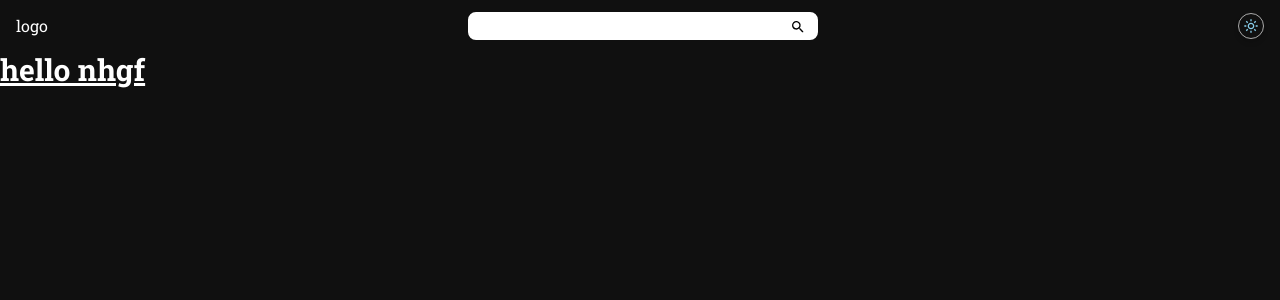
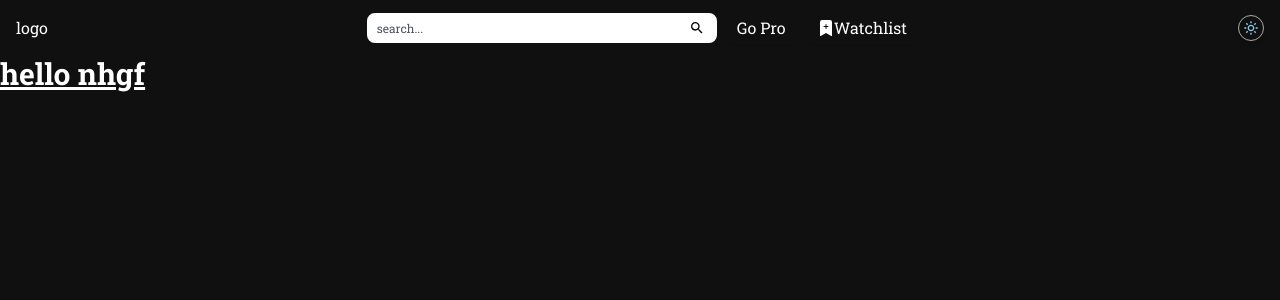
Before and after one commit to Kalebb12/FilmFusion, a React (Vite) app: page / in a window 1280 px wide. Shown: the top 300 px of the page. Built offline with nearby package versions, Linux system fonts and the light colour scheme.

Commit message:
include fetch request

```diff
--- a/index.html
+++ b/index.html
@@ -4,7 +4,7 @@
     <meta charset="UTF-8" />
     <link rel="icon" type="image/svg+xml" href="/favicon-16x16.png" />
     <meta name="viewport" content="width=device-width, initial-scale=1.0" />
-    <title>film-fusion / Ultimate</title>
+    <title>FilmFusion - ultimate</title>
   </head>
   <body>
     <div id="root"></div>
--- a/src/components/header/navBar.jsx
+++ b/src/components/header/navBar.jsx
@@ -1,19 +1,59 @@
+import { BsBookmarkPlusFill } from "react-icons/bs";
 import ThemeSwitcher from "../themeSwitcher";
-import "./navbar.css"
+import { useEffect, useState } from "react";
 const Navbar = () => {
+  const [search, setSearch] = useState("");
+
+
+  useEffect(() => {
+    const fetchMovies = () =>{
+        const options = {
+            method: 'GET',
+            headers: {
+              accept: 'application/json',
+              Authorization: `Bearer eyJhbGciOiJIUzI1NiJ9.eyJhdWQiOiJiOGZiMzM4OTY0NWRlNzYzZmQyZDIyNzY3Zjc4NTAxMCIsIm5iZiI6MTcyMTU4MTAyMi42MDI5NjMsInN1YiI6IjY2OWQzYzk0NjU4Y2EwNWViYzZjODg1NCIsInNjb3BlcyI6WyJhcGlfcmVhZCJdLCJ2ZXJzaW9uIjoxfQ.kcnChUsDnPC0425rJhkIb8OkPqUWt7Nj2lBCQSym5Y4`
+            }
+          };
+        //   ${import.meta.env.VITE_READ_ACCESS}
+        fetch(`https://api.themoviedb.org/3/search/movie?query=${search}&include_adult=false&language=en-US&page=1`, options)
+        .then(response => response.json())
+        .then(response => console.log(response))
+        .catch(err => console.error(err));
+      }
+      if(search !== ""){
+          fetchMovies()
+      }
+  }, [search]);
   return (
     <div>
       <nav className="container py-3 max-w-custom">
         <div className="flex justify-between items-center">
           logo
-                    <div className="hidden sm:inline-block">
-                        <input type="text" className="border-2 px-2 border-solid border-[--primary-color] w-[350px] rounded-lg outline-none text-black search" />
+          <div className="hidden sm:flex items-center gap-2">
+            <input
+              type="text"
+              placeholder="search..."
+              value={search}
+              onChange={(e) => {
+                setSearch(e.target.value);
+              }}
+              className="border-2 text-[12px] py-1 focus:border-[--focus-color] px-2 border-solid border-[--primary-color] w-[350px] rounded-lg outline-none text-black search placeholder:text-gray-600 cursor-pointer"
+            />
+            <div className=" transition duration-200 px-3 ease-in  hover:bg-[--hover-color] cursor-pointer shadow-sm p-1 rounded-md">
+              <div>Go Pro</div>
             </div>
-                    <ThemeSwitcher/>
+            <div className="flex items-center  transition duration-200 px-3 ease-in  hover:bg-[--hover-color] cursor-pointer shadow-sm p-1 rounded-md">
+              <div>
+                <BsBookmarkPlusFill className="color-[--primary-color]" />
+              </div>
+              <div>Watchlist</div>
+            </div>
+          </div>
+          <ThemeSwitcher />
         </div>
       </nav>
     </div>
   );
-}
+};
 
 export default Navbar;
--- a/src/components/header/navbar.css
+++ /dev/null
@@ -1,7 +0,0 @@
-.search{
-    background-image:url(/ic--round-search.svg) ;
-    background-repeat: no-repeat;
-    background-position-x: 320px;
-    background-position-y: 5px;
-    padding-right: 28px !important;
-}
--- a/src/components/themeSwitcher.jsx
+++ b/src/components/themeSwitcher.jsx
@@ -14,7 +14,7 @@ const ThemeSwitcher = () => {
   };
 
   return (
-      <span onClick={handleToggle} className='border border-[--secondary-color] p-1 rounded-full shadow-md'>{theme === 'light' ? <RiMoonClearFill/> : <BiSun fill='skyblue'/> }</span>
+      <span onClick={handleToggle} className='cursor-pointer border border-[--secondary-color] p-1 rounded-full shadow-md'>{theme === 'light' ? <RiMoonClearFill/> : <BiSun fill='skyblue'/> }</span>
   );
 };
 
--- a/src/index.css
+++ b/src/index.css
@@ -14,6 +14,7 @@
   --secondary-color: #666; /* default secondary color */
   --background-color: #fff; /* default background color */
   --text-color: #333; /* default text color */
+  --focus-color: #007bff;
 }
 
 body[data-theme="dark"] {
@@ -21,6 +22,9 @@ body[data-theme="dark"] {
   --secondary-color: #aaa; /* dark theme secondary color */
   --background-color: #101010; /* dark theme background color */
   --text-color: #fff; /* dark theme text color */
+  --focus-color: rgb(253 186 116); /* dark theme focus color */
+  --border-color: #333; /* dark theme border color */
+  --hover-color: #252525; /* dark theme hover color */
 }
 
 body[data-theme="light"] {
@@ -28,9 +32,23 @@ body[data-theme="light"] {
   --secondary-color: #666; /* light theme secondary color */
   --background-color: #fff; /* light theme background color */
   --text-color: #333; /* light theme text color */
+  --focus-color: #007bff; /* light theme focus color */
+  --border-color: #ddd; /* light theme border color */
+  --hover-color: #f5f5f5; /* light theme hover color */
 }
 
 body{
   background-color: var(--background-color);
   color: var(--text-color);
 }
+
+
+
+/* navbar */
+.search{
+  background-image:url(/ic--round-search.svg) ;
+  background-repeat: no-repeat;
+  background-position-x: 320px;
+  background-position-y: 5px;
+  padding-right: 28px !important;
+}
```
Also changed, not shown: 1 other file (tests, documents, lock files or other folders). Lines whose indentation alone changed are shown as unchanged.
